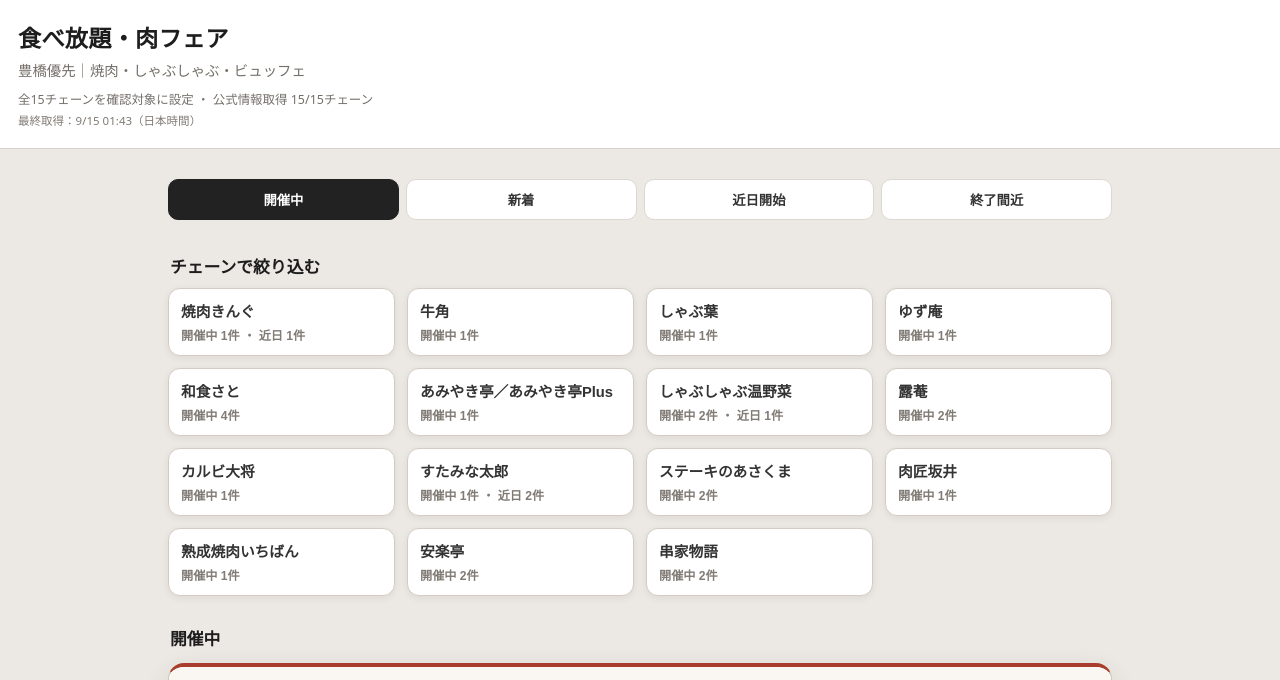
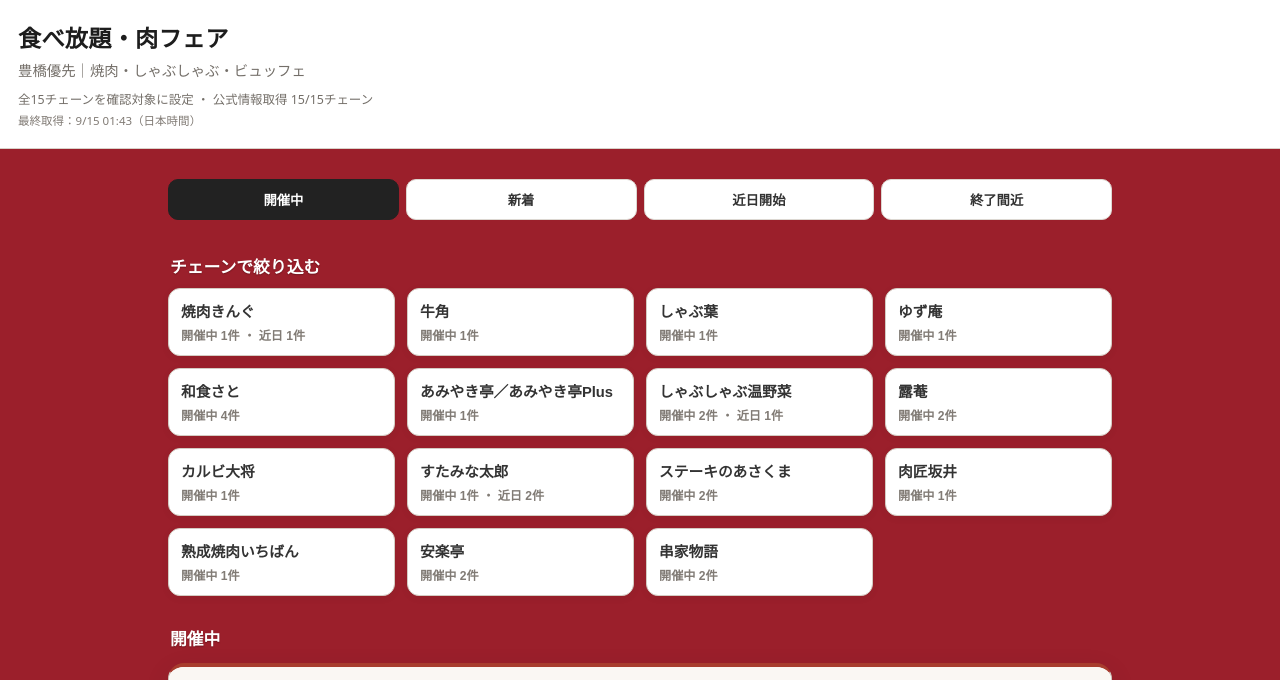
Before and after one commit to longchanp7-hub/meat-fair-app, a website with bundled scripts: page app/index.html in a window 1280 px wide. Shown: the top 680 px of the page. Built offline with nearby package versions, Linux system fonts and the light colour scheme.

Commit message:
style: switch app canvas from beige to deep red

```diff
--- a/app/styles.css
+++ b/app/styles.css
@@ -24,3 +24,9 @@
 .brand-rank{background:#fff;border-color:#d8cfc7;color:#8b8178}
 #list-title{margin-top:30px;margin-bottom:13px}
 @media(min-width:760px){main{padding-top:20px}.grid{gap:12px}#campaign-list{gap:34px}.restaurant-card{box-shadow:0 8px 26px #3a2b201c}.restaurant-head{padding-top:16px}}
+
+/* Red app canvas: keep the restaurant cards white so each chain is unmistakable. */
+:root{background:#9b1f2b;--page-bg:#9b1f2b}
+body{background:var(--page-bg)}
+#status-tabs{background:var(--page-bg)}
+main>section>h2,.filter-heading h2,#list-title{color:#fff;text-shadow:0 1px 1px #5f1018aa}
```
